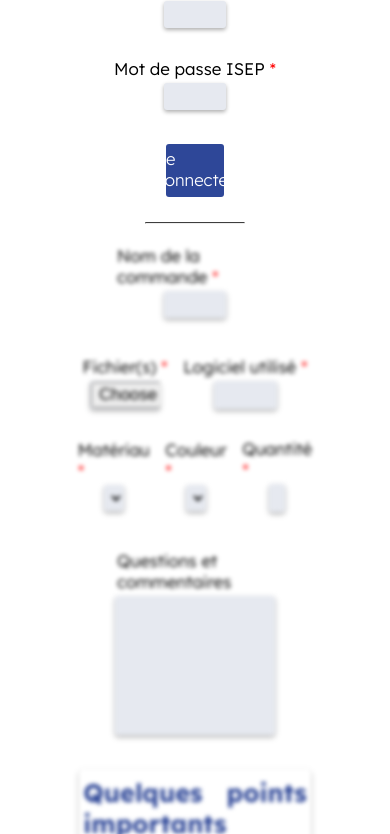
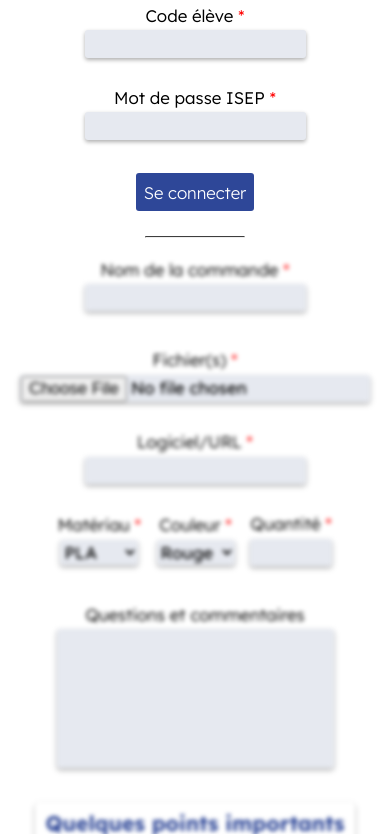
Before and after one commit to loursblancgithub/fablab, a plain HTML site: page src/front/HTML/order.html in a window 390 px wide. Shown: the part 91-925 px from the top of the page. Drawn offline with Linux system fonts and the light colour scheme.

Commit message:
order.html responsive ok

```diff
--- a/src/front/CSS/order.css
+++ b/src/front/CSS/order.css
@@ -7,8 +7,8 @@ option {
 }
 
 .required:after {
-  content:" *";
-  color: red;
+    content: " *";
+    color: red;
 }
 
 .inputStyle {
@@ -18,7 +18,9 @@ option {
     border-radius: 3px;
     box-shadow: 0 0.25vh 0.5vh rgba(0, 0, 0, 0.32);
     height: 3vh;
+    min-width: fit-content;
     width: 15vw;
+    max-width: 400px;
     font-size: 2vh;
     margin-bottom: 2vh;
 }
@@ -33,6 +35,7 @@ option {
 
 #fablabLogo {
     width: 7.5vw;
+    max-width: 120px;
     margin: 1vh 0 1vh 0;
 }
 
@@ -69,6 +72,8 @@ option {
     background-color: #2E4798;
     color: #ffffff;
     width: 15vw;
+    min-width: fit-content;
+    max-width: 400px;
     display: flex;
     justify-content: center;
     align-items: center;
@@ -77,6 +82,7 @@ option {
     padding: 0.5vh 0 0.8vh 0;
     margin: 2vh 0 2vh 0;
     font-size: 2vh;
+    text-wrap: nowrap;
 }
 
 .blueButton:hover {
@@ -100,7 +106,7 @@ hr.solid {
     pointer-events: none;
 }
 
-#subform {
+#subForm {
     display: flex;
     flex-direction: column;
     justify-content: center;
@@ -128,7 +134,17 @@ hr.solid {
 }
 
 #orderQuantity {
-    width: 3vw;
+    min-width: 5vw;
+    max-width: 5vw;
+}
+
+#orderFile {
+    padding: 1px 1px 1px 1px;
+    width: 17.5vw;
+}
+
+#orderTool {
+    width: 15vw;
 }
 
 #orderQuestions {
@@ -138,16 +154,12 @@ hr.solid {
     resize: none;
 }
 
-#orderFile {
-    padding: 1px 1px 1px 1px;
-    width: 17.5vw;
-}
-
 #goodPracticesTextContainer {
     border-radius: 5px;
     margin: 2vh 0 2vh 0;
     box-shadow: 0 0.25vh 0.5vh rgba(0, 0, 0, 0.32);
     padding: 0 1vw 0 1vw;
+    width: auto;
     text-align: justify;
 }
 
@@ -163,12 +175,69 @@ hr.solid {
     color: #2e4798;
 }
 
+#goodPracticesText {
+    font-size: 2vh;
+}
+
 #goodPracticesCheckContainer {
     display: flex;
     justify-content: flex-start;
-    align-content: flex-start;
+    align-content: center;
 }
 
 #goodPracticesCheckText {
-    font-size: 0.75vw;
+    font-size: 75%;
 }
+
+/*--------------------------
+
+Responsive design
+
+--------------------------*/
+
+@media only screen and (max-width: 768px) {
+
+    #fablabLogo {
+        width: 15vw;
+    }
+
+    .blueButton {
+        padding: 1vh 2vw 1vh 2vw;
+    }
+
+    .formTitle {
+        text-wrap: nowrap;
+    }
+
+    .subFormLine {
+        flex-direction: column;
+    }
+
+    #subFormLineSelectors {
+        flex-direction: row;
+    }
+
+    #orderMaterial, #orderColor, #orderQuantity {
+        min-width: 20vw;
+    }
+
+    #orderQuestions {
+        width: 70vw;
+    }
+
+    #goodPracticesTextContainer {
+        width: 80vw;
+    }
+
+    #goodPracticesTextHeader {
+        font-size: 2.5vh;
+    }
+
+    #goodPracticesCheckContainer {
+        width: 80vw;
+    }
+
+    #goodPracticesCheck {
+        margin: 0 3vw 0 1vw;
+    }
+}
--- a/src/front/HTML/order.html
+++ b/src/front/HTML/order.html
@@ -2,6 +2,8 @@
 <html lang="fr">
 <head>
     <meta charset="UTF-8">
+    <meta name="viewport" content="width=device-width, initial-scale=1">
+
     <title>FabLab - Commander</title>
 
     <link rel="apple-touch-icon" sizes="180x180" href="../Assets/favicon/apple-touch-icon.png">
@@ -32,7 +34,7 @@
         <div class="formTitle required">Nom de la commande</div>
         <label for="orderName"></label><input class="inputStyle" type="text" id="orderName" name="nom">
 
-        <div id="subform">
+        <div id="subForm">
             <div class="subFormLine">
                 <div class="subFormElement">
                     <div class="formTitle required">Fichier(s)</div>
@@ -40,12 +42,12 @@
                 </div>
 
                 <div class="subFormElement">
-                    <div class="formTitle required">Logiciel utilisé</div>
+                    <div class="formTitle required">Logiciel/URL</div>
                     <label for="orderTool"></label><input class="inputStyle" type="text" id="orderTool" name="tool">
                 </div>
             </div>
 
-            <div class="subFormLine">
+            <div class="subFormLine" id="subFormLineSelectors">
                 <div class="subFormElement">
                     <div class="formTitle required">Matériau</div>
                     <label for="orderMaterial"></label><select class="inputStyle" id="orderMaterial" name="material">
@@ -65,7 +67,7 @@
 
                 <div class="subFormElement">
                     <div class="formTitle required">Quantité</div>
-                    <label for="orderQuantity"></label><input class="inputStyle" type="number" max="10" min="1" id="orderQuantity" name="quantity">
+                    <label for="orderQuantity"></label><input class="inputStyle" type="text" id="orderQuantity" name="quantity">
                 </div>
 
             </div>
@@ -76,7 +78,6 @@
                                                       name="questions"></textarea>
 
         <div id="goodPracticesTextContainer">
-            <div>
             <div id="goodPracticesTextHeader" class="goodPracticesHeadFoot">Quelques points importants</div>
             <div id="goodPracticesText">
                 <strong>Tout d'abord, des consignes de base pour vos pièces :</strong><br>
@@ -91,7 +92,8 @@
                 permettra de limiter l'utilisation de supports et donc de réduire le temps d'impression et le coût
                 de votre pièce.<br><br>
                 <strong>Mettez une seule pièce par fichier</strong><br>
-                    Si vous nous envoyez un fichier, il faut une seule pièce dessus. Si un fichier contient un bateau et son mât,
+                Si vous nous envoyez un fichier, il faut une seule pièce dessus. Si un fichier contient un bateau et son
+                mât,
                 le mât doit faire partie du modèle de la coque. Seul cas accepté de plusieurs pièces sur un même
                 fichier : le print-in-place. Si ce terme ne vous dit rien, merci de mettre une seule pièce par
                 fichier.<br><br>
@@ -102,7 +104,8 @@
                 éviter des frais supplémentaires.
                 <br><br>
                 <strong>Si vous avez trouvé la ou les pièce(s) sur internet</strong><br>
-                    Si vous souhaitez en changer la taille,
+                Tout d'abord, indiquez nous la provenance du modèle en indiquant son URL dans le champ prévu à cet effet.
+                <strong>Si vous souhaitez en changer la taille,</strong>
                 faites-le sur
                 <a href="https://www.tinkercad.com/">https://www.tinkercad.com/</a>. Le personnel du FabLab ne fait
                 pas de modification de pièces pour ne pas imprimer de pièces inutilement.<br><br>
@@ -112,7 +115,6 @@
                 - Votre devis<br>
                 - Une remarque sur votre modèle<br>
                 - Une information éventuelle sur la disponibilité du matériau que vous avez demandé.<br><br>
-                </div>
             </div>
         </div>
 
--- a/src/scripts/order.js
+++ b/src/scripts/order.js
@@ -77,5 +77,5 @@ document.addEventListener('DOMContentLoaded', () => {
         } else {
             alert('Lisez et acceptez les bonnes pratiques avant de valider votre commande.');
         }
-    });
+    })
 });
```
Lines whose indentation alone changed are shown as unchanged.
